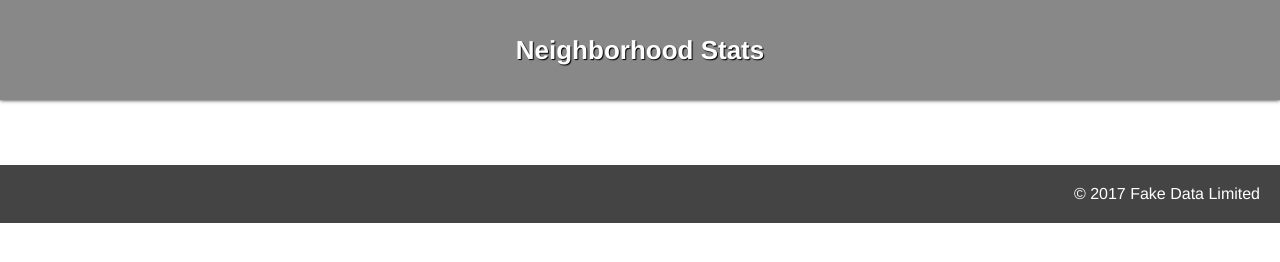
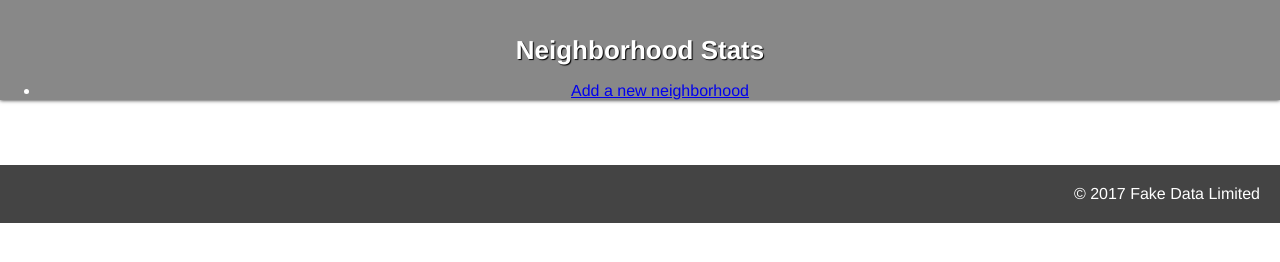
Before and after one commit to alchemy-bootcamp-two-winter-2018/lectures, a plain HTML site: page 05-forms/index.html in a window 1280 px wide. Drawn offline with nearby package versions, Linux system fonts and the light colour scheme.

Commit message:
enable navigation from index to new

```diff
--- a/05-forms/index.html
+++ b/05-forms/index.html
@@ -26,6 +26,11 @@
       <section>
         <h1>Neighborhood Stats</h1>
       </section>
+      <nav>
+        <ul>
+          <li><a href="/new.html">Add a new neighborhood</a></li>
+        </ul>
+      </nav>
     </header>
 
     <main>
```
